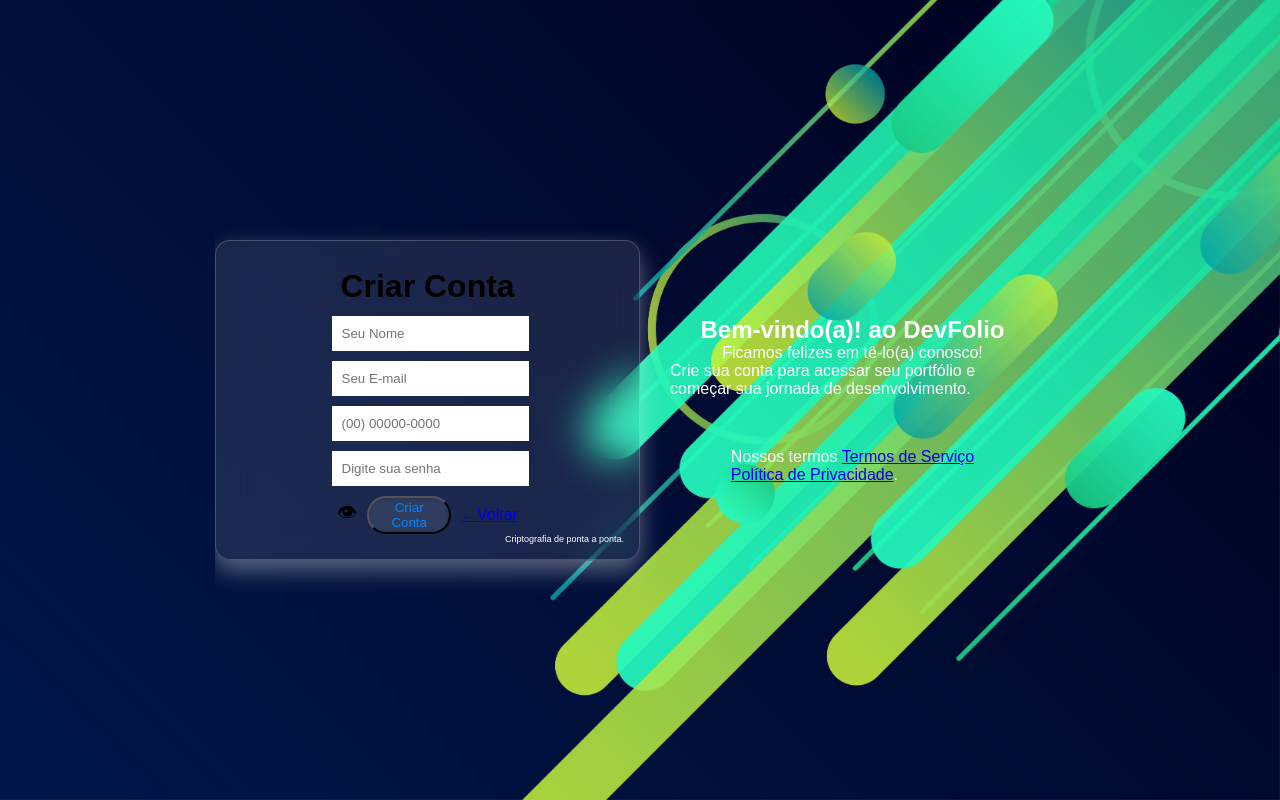
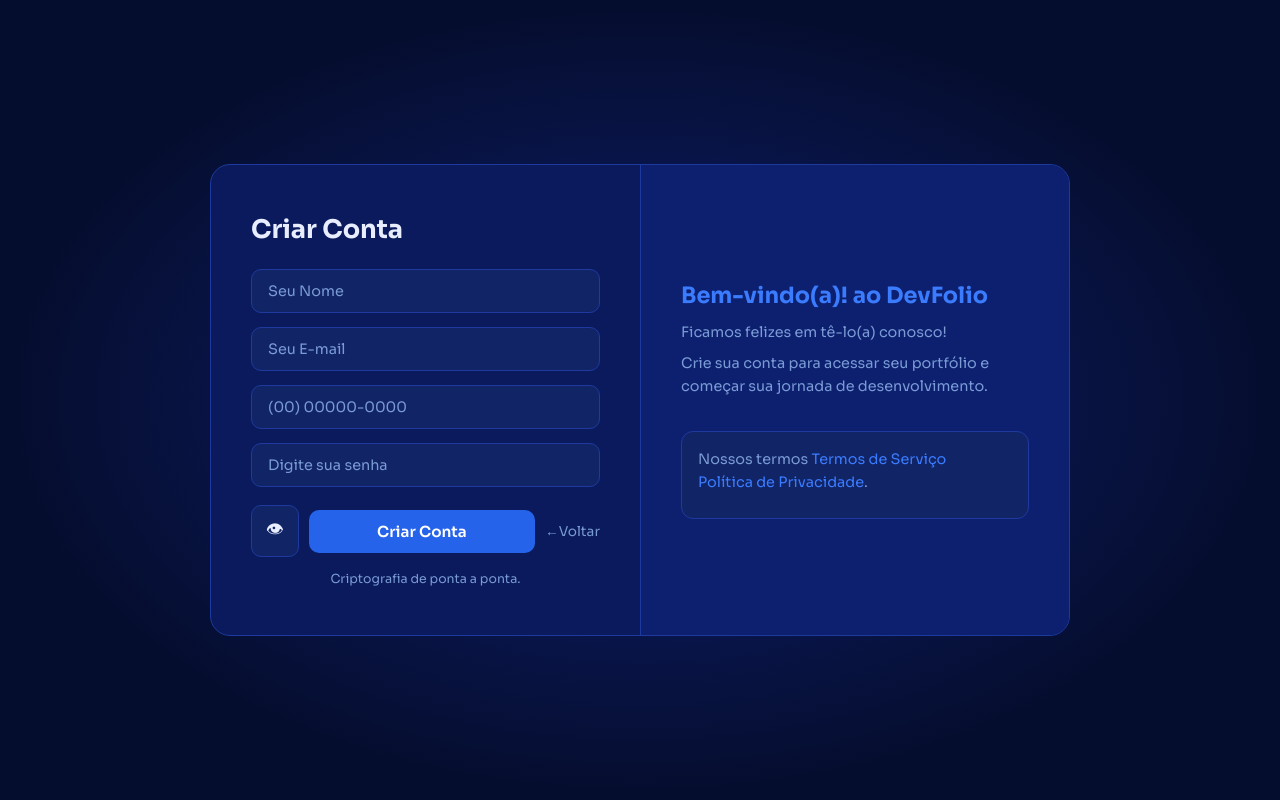
Before and after one commit to falcaozitos3-rgb/DeveFolio-portifolio-para-desenvolvedores-, a Flask app: page /cadastro in a window 1280 px wide. Run offline with Flask 3, Linux system fonts and the light colour scheme.

Commit message:
style: o estilo foi melhorado com ajuda das ferramentas de AI

```diff
--- a/DesenvolvimentoSistema/static/cadastro.css
+++ b/DesenvolvimentoSistema/static/cadastro.css
@@ -1,161 +1,180 @@
-* {
-    margin: 0;
-    padding: 0;
-    box-sizing: border-box;
+*, *::before, *::after { box-sizing: border-box; margin: 0; padding: 0; }
+
+:root {
+    --bg:       #050d2e;
+    --card:     #0a1a5c;
+    --panel:    #0d2070;
+    --border:   #1e3a9e;
+    --accent:   #2563eb;
+    --accent-h: #3b7cff;
+    --text:     #e8eeff;
+    --muted:    #7a9bd4;
+    --icon-bg:  #112466;
 }
 
- body { /*corpo aqui, centralização e etc... */
-    font-family: arial, sans-serif;
+body {
+    font-family: 'Sora', sans-serif;
+    background: radial-gradient(ellipse at center, #0d2070 0%, #050d2e 70%);
+    min-height: 100vh;
     display: flex;
+    align-items: center;
     justify-content: center;
-    align-items: center;
-    height: 100vh;
-    /* imgem-aqui */
-    background-image: url("../static/235255453027.jpg");
-    background-size: cover;
-    background-position: center;
-    background-repeat: no-repeat;
+    color: var(--text);
+    padding: 24px;
 }
 
+/* ── Card principal ── */
 .container-principal {
+    display: grid;
+    grid-template-columns: 1fr 1fr;
+    width: 100%;
+    max-width: 860px;
+    background: var(--card);
+    border: 1px solid var(--border);
+    border-radius: 20px;
+    overflow: hidden;
+    animation: fadeUp .5s ease both;
+}
+
+@keyframes fadeUp {
+    from { opacity: 0; transform: translateY(24px); }
+    to   { opacity: 1; transform: translateY(0); }
+}
+
+/* ── Lado esquerdo (formulário) ── */
+.lado-esquerdo {
+    padding: 48px 40px;
     display: flex;
-    flex-direction: row;
+    flex-direction: column;
     justify-content: center;
-    align-items: center;
-    width: 850px;
-    height: 500px;
-    overflow: hidden;
-    border-radius: 10px;
 }
 
 h1 {
-    text-align: center;
-    margin: 3%;
+    font-size: 1.6rem;
+    font-weight: 700;
+    margin-bottom: 24px;
+    color: var(--text);
 }
 
+input {
+    width: 100%;
+    background: var(--icon-bg);
+    border: 1px solid var(--border);
+    border-radius: 10px;
+    color: var(--text);
+    font-family: 'Sora', sans-serif;
+    font-size: .9rem;
+    padding: 12px 16px;
+    margin-bottom: 14px;
+    outline: none;
+    transition: border-color .2s;
+}
+input::placeholder { color: var(--muted); }
+input:focus { border-color: var(--accent); }
 
-
-
-
-input {
-    background: white;
-    border: none;
-    padding: 10px;
-    color: black;
-    margin-bottom: 10px;
-    margin-left: 5px;
-    margin-left: 5px;
+/* ── Botões ── */
+.botoes-linha {
     display: flex;
+    align-items: center;
+    gap: 10px;
+    margin-top: 4px;
 }
 
-.valido {
-    color: green;
+button.olho {
+    background: var(--icon-bg);
+    border: 1px solid var(--border);
+    border-radius: 10px;
+    color: var(--text);
+    font-size: 1.1rem;
+    padding: 10px 14px;
+    cursor: pointer;
+    transition: background .2s;
+}
+button.olho:hover { background: var(--panel); }
+
+button.conta {
+    flex: 1;
+    background: var(--accent);
+    border: none;
+    border-radius: 10px;
+    color: #fff;
+    font-family: 'Sora', sans-serif;
+    font-size: .95rem;
+    font-weight: 600;
+    padding: 12px;
+    cursor: pointer;
+    transition: background .2s, transform .15s;
+}
+button.conta:hover  { background: var(--accent-h); transform: translateY(-1px); }
+button.conta:active { transform: translateY(0); }
+
+.button-voltar {
+    color: var(--muted);
+    font-size: .85rem;
+    text-decoration: none;
+    transition: color .2s;
+}
+.button-voltar:hover { color: var(--text); }
+
+/* ── Mensagem senha ── */
+#mensagem-senha {
+    margin-top: 12px;
+    font-size: .8rem;
 }
 
-.invalido {
-    color: red;
+#mensagem-senha p { margin-bottom: 4px; padding-left: 4px; }
+
+.valido   { color: #4ade80; }
+.invalido { color: #f87171; }
+
+.cripto {
+    font-size: .78rem;
+    color: var(--muted);
+    margin-top: 14px;
+    text-align: center;
 }
 
-form {
-    display: flex;
-    flex-direction: column;
-    align-items: center;
-    width: 100%;
-}
-.lado-esquerdo {
-    flex: 1;
+/* ── Lado direito ── */
+.lado-direito {
+    background: var(--panel);
+    padding: 48px 40px;
     display: flex;
     flex-direction: column;
     justify-content: center;
-    padding: 15px;
-    width: 380px;
-    align-items: center;
-    background: rgba(255, 255, 255, 0.1);
-    backdrop-filter: blur(20px);
-    border: 1px solid rgba(255, 255, 255, 0.2);
-    border-radius: 15px;
-    box-shadow: 0 10px 23px 0 rgba(255, 255, 255, 0.37);
-
+    border-left: 1px solid var(--border);
 }
 
-.olho {
-    background: transparent;
-    border: none;
-    font-size: 20px;
-    cursor: pointer;
+.lado-direito h2 {
+    font-size: 1.4rem;
+    font-weight: 700;
+    margin-bottom: 12px;
+    color: var(--accent-h);
 }
 
-.conta {
-    color: #0184ff;
-    background: transparent;
-    cursor: pointer;
-    backdrop-filter: blur(5px);
-    transition: 0.3s;
-    display: inline-block;
-    width: fit-content;
-    padding: 2px 9px;
-    border-radius: 20px;
-    transition: all 0.03 ease;
-    transform: scale(1);
-}
-
-.button-voltar:active{
-    background: transparent;
-    cursor: pointer;
-    color: #0184ff;
-    backdrop-filter: blur(5px);
-    transition: 0.2s;
-    display: inline-block;
-    width: fit-content;
-    padding: 2px 9px;
-    border-radius: 20px;
-    transition: all 0.03 ease;
-    transform: scale(1);
-    width: 46%;
-    align-self: flex-start
-}
-
-.botoes-linha{
-    display: flex;
-    align-items:center;
-    gap: 10px;
-    justify-content: flex-start;
-    width: 46%;
-}
-
-.cripto {
-    text-align: right;
-    width: 100%;
-    font-size: 9px;
-    color: white;
-}
-
-.lado-direito {
-    display: flex;
-    flex-direction: column;
-    justify-content: flex-start;
-    align-items: center;
-    padding: 30px;
-    padding-top: 30px;
-    box-sizing: border-box;
-    width: 50%;
-}
-
-h2 {
-    color: white;
-    text-align: center;
-}
-
-.lado-direito p:nth-last-of-type(1) {
-    color: white;
-    text-align: left;
-}
-
-.lado-direito p:nth-last-of-type(2) {
-    color: white;
-    text-align: left;
+.lado-direito p {
+    font-size: .9rem;
+    color: var(--muted);
+    line-height: 1.6;
+    margin-bottom: 8px;
 }
 
 .os-termos {
-    margin-top: 50px;
+    margin-top: 24px;
+    padding: 16px;
+    background: var(--icon-bg);
+    border: 1px solid var(--border);
+    border-radius: 12px;
+    font-size: .82rem;
 }
+
+.os-termos a {
+    color: var(--accent-h);
+    text-decoration: none;
+}
+.os-termos a:hover { text-decoration: underline; }
+
+/* ── Responsivo ── */
+@media (max-width: 640px) {
+    .container-principal { grid-template-columns: 1fr; }
+    .lado-direito { border-left: none; border-top: 1px solid var(--border); }
+}
--- a/DesenvolvimentoSistema/templates/cadastro.html
+++ b/DesenvolvimentoSistema/templates/cadastro.html
@@ -4,6 +4,7 @@
     <meta charset="UTF-8">
     <title>Cadastro - DeveFolio</title>
     <link rel="stylesheet" href="{{ url_for('static', filename='cadastro.css') }}">
+    <link href="https://fonts.googleapis.com/css2?family=Sora:wght@400;600;700&display=swap" rel="stylesheet"/>
 </head>
 <body>
     <main>
```
Also changed, not shown: DesenvolvimentoSistema/static/index.css (+44 -25 lines).
